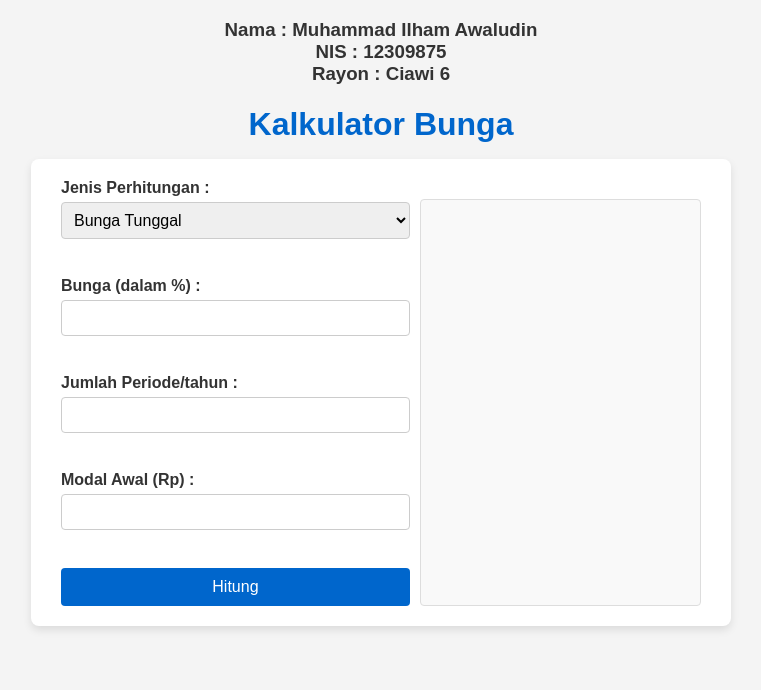
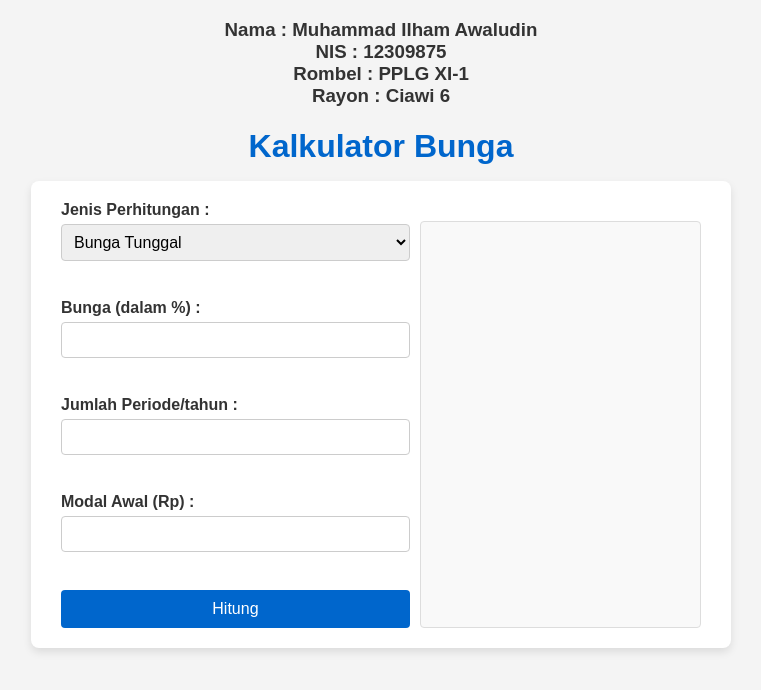
Before and after one commit to Muhammad-Ilham-Awaludin/PROJECT_MTK, a plain HTML site: page index.html in a window 1280 px wide. Shown: the whole page, without its empty margins (259-1020 px from the left). Drawn offline with Linux system fonts and the light colour scheme.

Commit message:
update lagi

```diff
--- a/index.html
+++ b/index.html
@@ -130,7 +130,7 @@
 </head>
 <body>
     <div class="about">
-        <h3>Nama : Muhammad Ilham Awaludin<br> NIS : 12309875<br> Rayon : Ciawi 6</h3>
+        <h3>Nama : Muhammad Ilham Awaludin<br> NIS : 12309875<br> Rombel : PPLG XI-1<br> Rayon : Ciawi 6</h3>
     </div>
         <h1>Kalkulator Bunga</h1>
     <div class="big-container">
```
